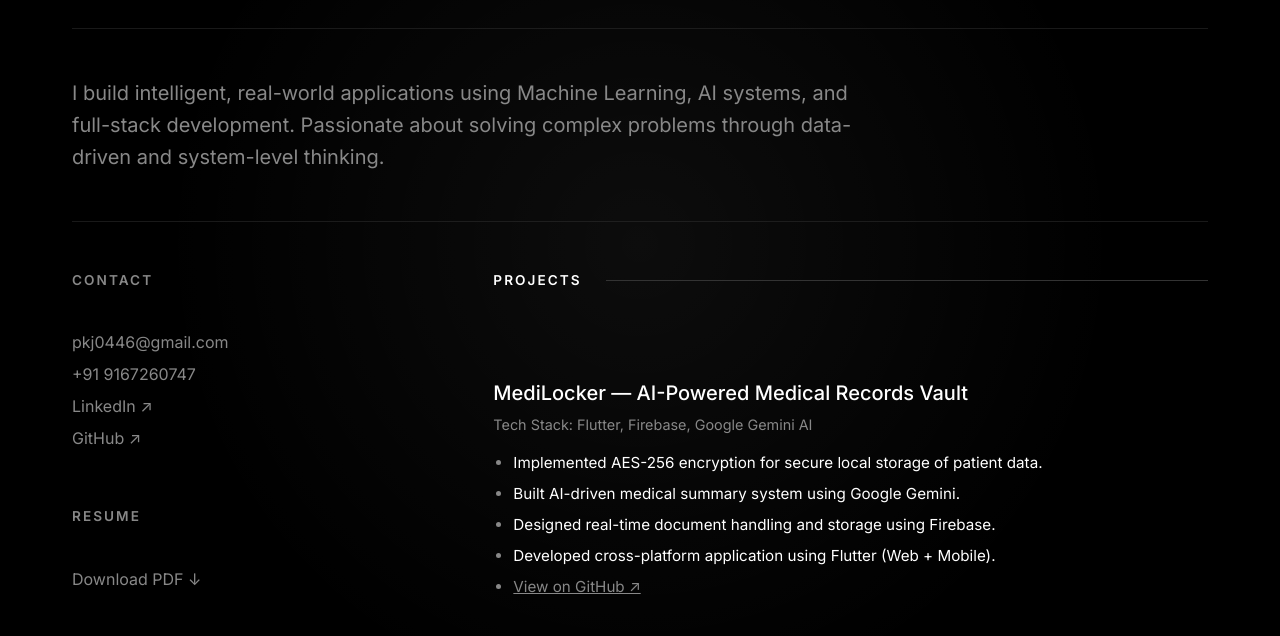
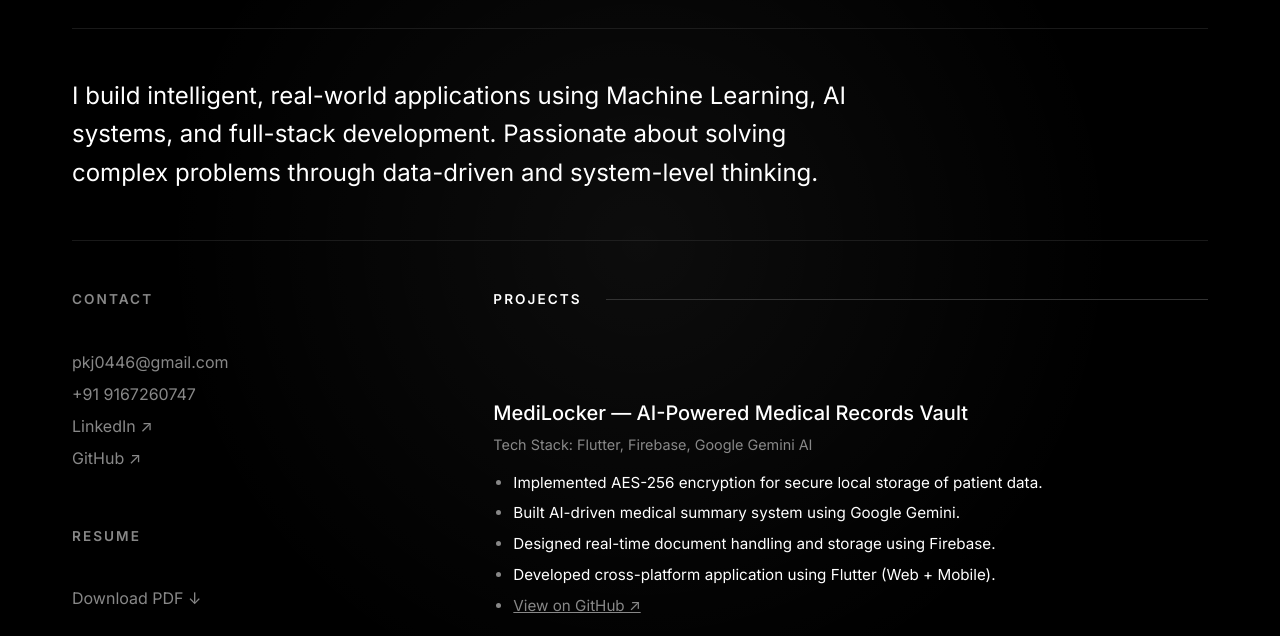
Before and after one commit to Prashantj44/Portfolio, a plain HTML site: page index.html in a window 1280 px wide. Shown: the part 156-792 px from the top of the page. Drawn offline with Linux system fonts and the light colour scheme.

Commit message:
Made hero intro text larger and white for better impact

```diff
--- a/style.css
+++ b/style.css
@@ -162,9 +162,10 @@ a {
 }
 
 .intro-text {
-    font-size: 1.25rem;
+    font-size: 1.5rem;
     line-height: 1.6;
-    color: var(--text-secondary);
+    color: var(--text-primary);
+    font-weight: 400;
 }
 
 /* Main Layout */
```
